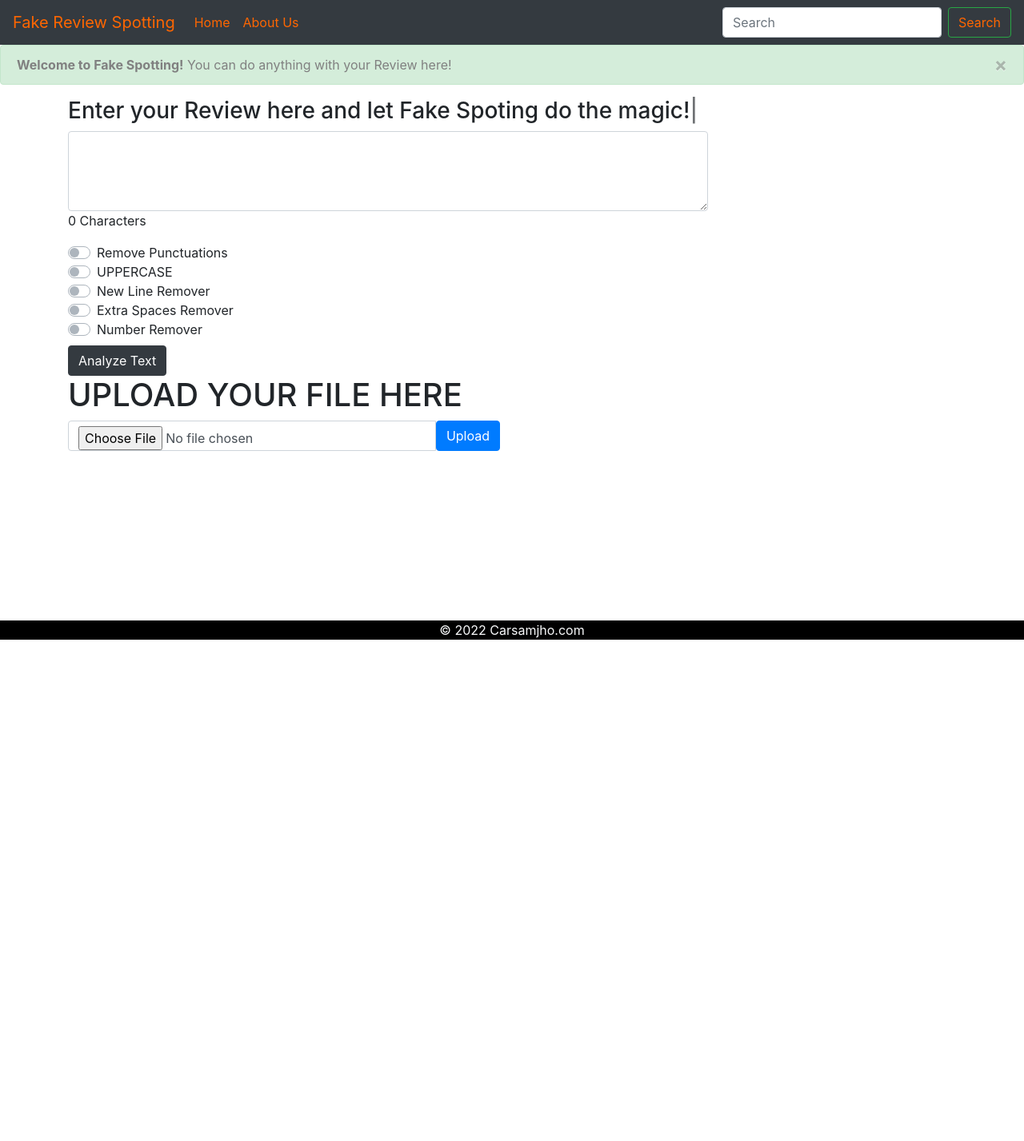
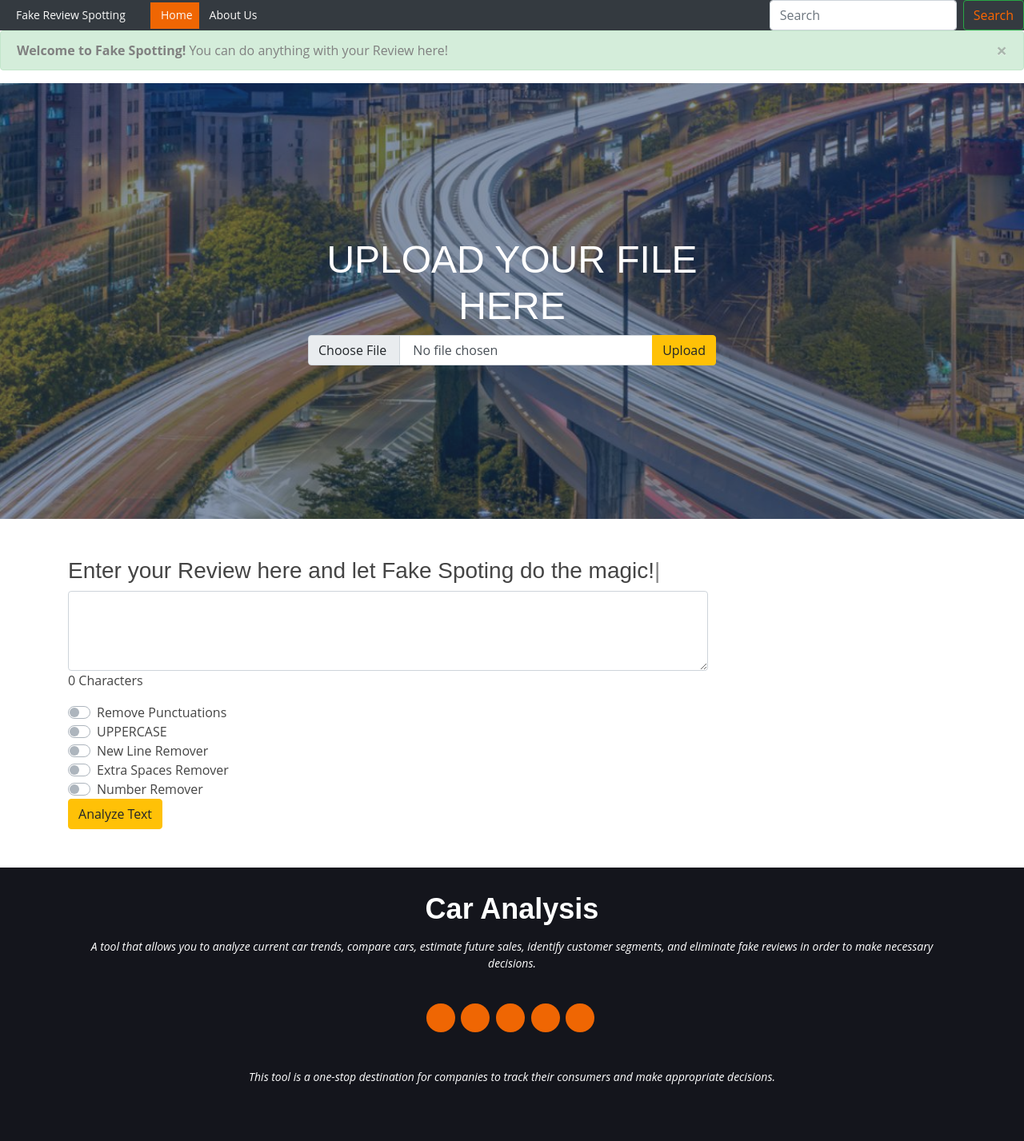
Before and after one commit to sayantann11/Engage_Project_Automotive_industry, a Django app: page /fake.html in a window 1280 px wide. Shown: the whole page at 80% size. Before the commit the page ends 800 px from the top, so only its background shows below. Run offline with Django 3.2, Linux system fonts and the light colour scheme; parts of the project's set-up code (start-up, migrations or seed data) failed here and were passed over; some libraries are stand-ins or nearby versions.

Commit message:
Update fake.html

```diff
--- a/templates/fake.html
+++ b/templates/fake.html
@@ -1,7 +1,20 @@
-<!doctype html>
+<!DOCTYPE html>
 <html lang="en">
+    <head>
+        <meta charset="utf-8" />
+        <meta name="viewport" content="width=device-width, initial-scale=1, shrink-to-fit=no" />
+        <meta name="description" content="" />
+        <meta name="author" content="" />
+        <title>Landing Page - Start Bootstrap Theme</title>
+        <!-- Favicon-->
+        <link rel="icon" type="image/x-icon" href="assets/favicon.ico" />
+        <!-- Bootstrap icons-->
+        <link href="https://cdn.jsdelivr.net/npm/bootstrap-icons@1.5.0/font/bootstrap-icons.css" rel="stylesheet" type="text/css" />
+        <!-- Google fonts-->
+        <link href="https://fonts.googleapis.com/css?family=Lato:300,400,700,300italic,400italic,700italic" rel="stylesheet" type="text/css" />
+        <!-- Core theme CSS (includes Bootstrap)-->
+        <link href="../assets/css/styles.css" rel="stylesheet" />
 
-<head>
 		  <!-- Required meta tags -->
     <meta charset="utf-8">
     <meta name="viewport" content="width=device-width, initial-scale=1, shrink-to-fit=no">
@@ -11,7 +24,8 @@
         integrity="sha384-GJzZqFGwb1QTTN6wy59ffF1BuGJpLSa9DkKMp0DgiMDm4iYMj70gZWKYbI706tWS" crossorigin="anonymous">
     <!--Typed.js-->
     <script type="text/javascript" src="https://cdn.jsdelivr.net/npm/typed.js"></script>
-
+<!-- Core theme CSS (includes Bootstrap)-->
+        <link href="assets/css/style.css" rel="stylesheet" />
     <title>Fake Review</title>
     <!-- Favicon-->
     <link rel="shortcut icon" href="#">
@@ -28,12 +42,10 @@
         }
     </style>
     </head>
-
     <body>
-
-
+        <!-- Navigation-->
          <nav class="navbar navbar-expand-lg navbar-dark bg-dark">
-        <a class="navbar-brand" href="fake.html" style="color:rgb(255, 102, 0) ;">Fake Review Spotting </a>
+        <a class="navbar-brand" href="fake.html" style="color:rgb(251, 251, 250) ;">Fake Review Spotting </a>
         <button class="navbar-toggler" type="button" data-toggle="collapse" data-target="#navbarNavDropdown"
             aria-controls="navbarNavDropdown" aria-expanded="false" aria-label="Toggle navigation">
             <span class="navbar-toggler-icon"></span>
@@ -41,11 +53,11 @@
         <div class="collapse navbar-collapse" id="navbarNavDropdown">
             <ul class="navbar-nav">
                 <li class="nav-item active">
-                    <a class="nav-link" href="/" style="color:rgb(255, 102, 0) ;">Home <span
+                    <a class="nav-link" href="/" style="color:rgb(252, 251, 251) ;">Home <span
                             class="sr-only">(current)</span></a>
                 </li>
                 <li class="nav-item">
-                    <a class="nav-link" href="/aboutus.html" style="color:rgb(255, 102, 0) ;">About Us</a>
+                    <a class="nav-link" href="/aboutus.html" style="color:rgb(254, 252, 250) ;">About Us</a>
                 </li>
 
 
@@ -70,6 +82,41 @@
         </button>
     </div>
 
+        <!-- Masthead-->
+        <header class="masthead">
+            <div class="container position-relative">
+                <div class="row justify-content-center">
+                    <div class="col-xl-6">
+                        <div class="text-center text-white">
+                            <!-- Page heading-->
+                            <div class="container">
+
+
+            <h1>UPLOAD YOUR FILE HERE</h1>
+
+            <div>
+              <form method="POST" enctype="multipart/form-data" action="{% url 'result2' %}">
+                {% csrf_token %}
+                <div class="input-group">
+                  <input style="color: dark" type="file" class="form-control" id="fileupload" name="fileupload"
+                    aria-label="Upload" />
+                  <button class="btn btn-warning" id="uploadbutton" name="uploadbutton" type="submit">
+                    Upload
+                  </button>
+                </div>
+              </form>
+            </div>
+          </div>
+        </div>
+      </div>
+                        </div>
+                    </div>
+
+        </header>
+
+
+		<br>
+		<br>
 
     <div class="container">
 
@@ -123,54 +170,10 @@
                 <label class="custom-control-label" for="customSwitch5">Number Remover</label>
             </div>
 
-            <button type="submit" class="btn btn-dark mt-2">Analyze Text</button>
+            <button type="submit" class="btn btn-warning">Analyze Text</button>
         </form>
     </div>
-    <div class="container">
-        <div class="row">
-          <div class="col-lg-6 pt-4 pt-lg-0 order-2 order-lg-1 d-flex flex-column justify-content-center">
-            <h1>UPLOAD YOUR FILE HERE</h1>
 
-            <div>
-              <form method="POST" enctype="multipart/form-data" action="{% url 'result2' %}">
-                {% csrf_token %}
-                <div class="input-group">
-                  <input style="color: dark" type="file" class="form-control" id="fileupload" name="fileupload"
-                    aria-label="Upload" />
-                  <button class="btn btn-primary" id="uploadbutton" name="uploadbutton" type="submit">
-                    Upload
-                  </button>
-                </div>
-              </form>
-            </div>
-          </div>
-        </div>
-      </div>
-
-
-    <!-- <div class="frame" style="margin-bottom: 5%; margin-left: 17%;">
-
-        <h1>Data Frame</h1>
-        <table border="5px">
-            <tr>
-
-                {% for data in df %}
-                <th>{{ data }}</th>
-                {% endfor %}
-
-                {% for _, record in df.iterrows %}
-            <tr>
-                {% for value in record %}
-                <td>{{ value|safe }}</td>
-                {% endfor %}
-            </tr>
-            {% endfor %}
-            </tr>
-        </table>
-    </div> -->
-    <!-- Typed.js DONT TOUCH THIS! -->
-    <div id="typed-strings">
-    </div>
 
 		  <script>
         var typed = new Typed('#typed', {
@@ -184,36 +187,35 @@
 
         });
     </script>
-    <!-- Footer-->
-    <footer class="footer">
+		<br>
+		<br>
+
+		<footer id="footer">
     <div class="container">
-            <span class="text-light">&#169 2022 Carsamjho.com </span>
+      <h3>Car Analysis</h3>
+      <p>
+        A tool that allows you to analyze current car trends, compare cars, estimate future sales, identify customer
+        segments, and eliminate fake reviews in order to make necessary decisions.
+      </p>
+      <div class="social-links">
+        <a href="#" class="twitter"><i class="bx bxl-twitter"></i></a>
+        <a href="#" class="facebook"><i class="bx bxl-facebook"></i></a>
+        <a href="#" class="instagram"><i class="bx bxl-instagram"></i></a>
+        <a href="#" class="google-plus"><i class="bx bxl-skype"></i></a>
+        <a href="#" class="linkedin"><i class="bx bxl-linkedin"></i></a>
+      </div>
+      <p>This tool is a one-stop destination for companies to track their consumers and make appropriate decisions.</p>
     </div>
   </footer>
 
-    <!-- Optional JavaScript -->
-    <!-- jQuery first, then Popper.js, then Bootstrap JS -->
-    <script src="https://code.jquery.com/jquery-3.3.1.slim.min.js"
-        integrity="sha384-q8i/X+965DzO0rT7abK41JStQIAqVgRVzpbzo5smXKp4YfRvH+8abtTE1Pi6jizo"
-        crossorigin="anonymous"></script>
-    <script src="https://cdnjs.cloudflare.com/ajax/libs/popper.js/1.14.6/umd/popper.min.js"
-        integrity="sha384-wHAiFfRlMFy6i5SRaxvfOCifBUQy1xHdJ/yoi7FRNXMRBu5WHdZYu1hA6ZOblgut"
-        crossorigin="anonymous"></script>
-    <script src="https://stackpath.bootstrapcdn.com/bootstrap/4.2.1/js/bootstrap.min.js"
-        integrity="sha384-B0UglyR+jN6CkvvICOB2joaf5I4l3gm9GU6Hc1og6Ls7i6U/mkkaduKaBhlAXv9k"
-        crossorigin="anonymous"></script>
-    <script>
-        function validate() {
-            var textarea = document.getElementById('exampleFormControlTextarea1').value;
-            var span = document.getElementById('messageofvalidate');
-
-            if (textarea == '') {
-                span.innerHTML = 'Please Write Your Message';
-                return false;
-            }
-
-        }
-    </script>
+        <!-- Bootstrap core JS-->
+        <script src="https://cdn.jsdelivr.net/npm/bootstrap@5.1.3/dist/js/bootstrap.bundle.min.js"></script>
+        <!-- Core theme JS-->
+        <script src="js/scripts.js"></script>
+        <!-- * * * * * * * * * * * * * * * * * * * * * * * * * * * * * * * * * * * * * * * *-->
+        <!-- * *                               SB Forms JS                               * *-->
+        <!-- * * Activate your form at https://startbootstrap.com/solution/contact-forms * *-->
+        <!-- * * * * * * * * * * * * * * * * * * * * * * * * * * * * * * * * * * * * * * * *-->
+        <script src="https://cdn.startbootstrap.com/sb-forms-latest.js"></script>
     </body>
-
 </html>
```
Lines whose indentation alone changed are shown as unchanged.
